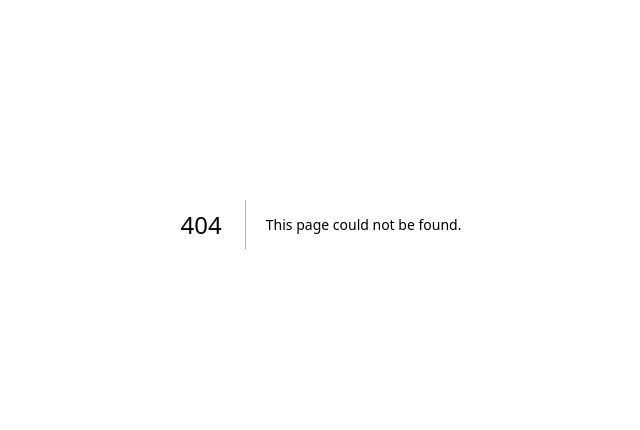
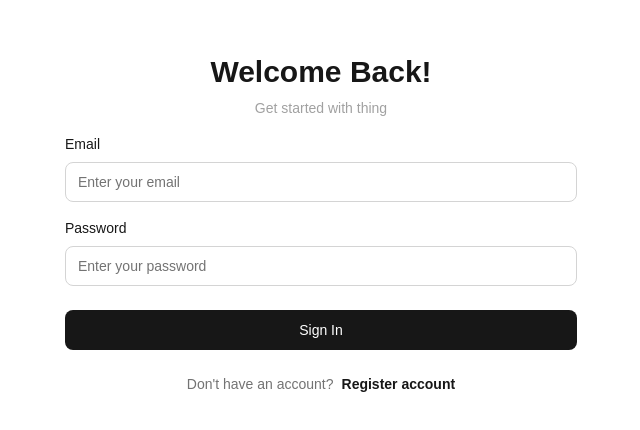
Before and after one commit to anishIA09/tick-tick, a Next.js app in the folder frontend/: page /signin in a window 1280 px wide. Before the commit this address had no page. Shown: the part 176-606 px from the top of the page, without its empty margins (319-959 px from the left). Built offline with nearby package versions, Linux system fonts and the light colour scheme.

Commit message:
feat: create signin, signup page and handle redirection etc

```diff
--- a/frontend/package.json
+++ b/frontend/package.json
@@ -9,6 +9,7 @@
     "lint": "eslint"
   },
   "dependencies": {
+    "axios": "^1.13.6",
     "clsx": "^2.1.1",
     "next": "16.1.6",
     "react": "19.2.3",
--- /dev/null
+++ b/frontend/src/app/dashboard/page.js
@@ -0,0 +1,11 @@
+import React from "react";
+
+const DashboardPage = () => {
+  return (
+    <div className="h-screen flex items-center justify-center">
+      <h1 className="text-4xl font-bold">Dashboard Page</h1>
+    </div>
+  );
+};
+
+export default DashboardPage;
--- /dev/null
+++ b/frontend/src/app/plans/page.js
@@ -0,0 +1,9 @@
+import React from "react";
+
+const PlansPage = () => {
+  return (
+    <div className="h-screen flex items-center justify-center">PlansPage</div>
+  );
+};
+
+export default PlansPage;
--- /dev/null
+++ b/frontend/src/app/signin/page.js
@@ -0,0 +1,90 @@
+"use client";
+
+import { post } from "@/config/api";
+import Link from "next/link";
+import React, { useState } from "react";
+
+const SignupPage = () => {
+  const [formData, setFormData] = useState({
+    email: "",
+    password: "",
+  });
+
+  const handleSubmit = async (e) => {
+    e.preventDefault();
+
+    try {
+      const response = await post({ url: "/auth/signin", body: formData });
+    } catch (error) {
+      console.log("Error while signing up user", error);
+    }
+  };
+
+  return (
+    <div className="h-screen flex items-center justify-center">
+      <div className="max-w-lg w-full flex flex-col items-center">
+        <div className="mb-4">
+          <h2 className="text-3xl font-semibold mb-2">Welcome Back!</h2>
+          <p className="text-sm text-neutral-400 text-center">
+            Get started with thing
+          </p>
+        </div>
+        <form onSubmit={handleSubmit} className="w-full">
+          <div className="flex flex-col space-y-4">
+            <div className="flex flex-col space-y-2">
+              <label htmlFor="email" className="text-sm font-medium">
+                Email
+              </label>
+              <input
+                id="email"
+                placeholder="Enter your email"
+                name={"email"}
+                value={formData.email}
+                onChange={(e) =>
+                  setFormData((prevFormData) => ({
+                    ...prevFormData,
+                    email: e.target.value,
+                  }))
+                }
+                className="h-10 rounded-lg text-sm px-3 placeholder:text-neutral-500 w-full border border-neutral-300"
+              />
+            </div>
+            <div className="flex flex-col space-y-2">
+              <label htmlFor="password" className="text-sm font-medium">
+                Password
+              </label>
+              <input
+                id="password"
+                type="password"
+                placeholder="Enter your password"
+                name={"password"}
+                value={formData.password}
+                onChange={(e) =>
+                  setFormData((prevFormData) => ({
+                    ...prevFormData,
+                    password: e.target.value,
+                  }))
+                }
+                className="h-10 rounded-lg text-sm px-3 placeholder:text-neutral-500 border border-neutral-300 w-full"
+              />
+            </div>
+          </div>
+          <button className="mt-6 w-full h-10 text-sm font-medium text-white bg-neutral-900 flex items-center justify-center rounded-lg hover:bg-neutral-900/80 active:bg-neutral-900">
+            Sign In
+          </button>
+        </form>
+        <div className="mt-6 flex items-center justify-center text-sm">
+          <p className="text-neutral-500">Don&apos;t have an account?</p>
+          <Link
+            href={"/signup"}
+            className="ml-2 font-semibold hover:underline hover:underline-offset-4"
+          >
+            Register account
+          </Link>
+        </div>
+      </div>
+    </div>
+  );
+};
+
+export default SignupPage;
--- /dev/null
+++ b/frontend/src/app/signup/page.js
@@ -0,0 +1,92 @@
+"use client";
+
+import { post } from "@/config/api";
+import Link from "next/link";
+import React, { useState } from "react";
+
+const SigninPage = () => {
+  const [formData, setFormData] = useState({
+    email: "",
+    password: "",
+  });
+
+  const handleSubmit = async (e) => {
+    e.preventDefault();
+
+    try {
+      const response = await post({ url: "/auth/signup", body: formData });
+    } catch (error) {
+      console.log("Error while signing up user", error);
+    }
+  };
+
+  return (
+    <div className="h-screen flex items-center justify-center">
+      <div className="max-w-lg w-full flex flex-col items-center">
+        <div className="mb-4 w-full">
+          <h2 className="text-3xl font-semibold mb-2 text-center">
+            Register Account
+          </h2>
+          <p className="text-sm text-neutral-400 text-center">
+            Create new account.
+          </p>
+        </div>
+        <form onSubmit={handleSubmit} className="w-full">
+          <div className="flex flex-col space-y-4">
+            <div className="flex flex-col space-y-2">
+              <label htmlFor="email" className="text-sm font-medium">
+                Email
+              </label>
+              <input
+                id="email"
+                placeholder="Enter your email"
+                name={"email"}
+                value={formData.email}
+                onChange={(e) =>
+                  setFormData((prevFormData) => ({
+                    ...prevFormData,
+                    email: e.target.value,
+                  }))
+                }
+                className="h-10 rounded-lg text-sm px-3 placeholder:text-neutral-500 border border-neutral-300 w-full"
+              />
+            </div>
+            <div className="flex flex-col space-y-2">
+              <label htmlFor="password" className="text-sm font-medium">
+                Password
+              </label>
+              <input
+                id="password"
+                type="password"
+                placeholder="Enter your password"
+                name={"password"}
+                value={formData.password}
+                onChange={(e) =>
+                  setFormData((prevFormData) => ({
+                    ...prevFormData,
+                    password: e.target.value,
+                  }))
+                }
+                className="h-10 rounded-lg text-sm px-3 placeholder:text-neutral-500 border border-neutral-300 w-full"
+              />
+            </div>
+          </div>
+          <button className="w-full mt-6 h-10 text-sm font-medium text-white bg-neutral-900 flex items-center justify-center rounded-lg hover:bg-neutral-900/80 active:bg-neutral-900">
+            Sign Up
+          </button>
+        </form>
+        <div className="flex items-center justify-center gap-2 text-sm mt-6">
+          <p className="text-neutral-400">Already have an account?</p>
+          <Link
+            href={"/signin"}
+            className="font-semibold hover:underline hover:underline-offset-4"
+          >
+            Login
+          </Link>
+        </div>
+      </div>
+    </div>
+  );
+};
+
+export default SigninPage;
--- /dev/null
+++ b/frontend/src/config/api.js
@@ -0,0 +1,53 @@
+import axios from "axios";
+
+const axiosInstance = axios.create({
+  baseURL: "http://localhost:3001/api/v1",
+  withCredentials: true,
+});
+
+export const get = ({ url = "", params, headers }) =>
+  new Promise((resolve, reject) => {
+    axiosInstance
+      .get(url, {
+        headers: {
+          ...headers,
+        },
+        params: params,
+      })
+      .then((result) => {
+        resolve(result);
+      })
+      .catch((error) => {
+        reject(error);
+      });
+  });
+
+export const post = ({ url = "", params, body, headers }) => {
+  return new Promise((resolve, reject) => {
+    axiosInstance
+      .post(url, body, {
+        headers: {
+          ...headers,
+        },
+        params,
+      })
+      .then((result) => {
+        resolve(result);
+      })
+      .catch((error) => {
+        if (axios.isAxiosError(error)) {
+          let message;
+
+          if (error.status >= 500 && error.status < 600) {
+            message = "Something went wrong.";
+          } else {
+            message = error?.response?.data?.message || error.message;
+          }
+
+          return reject({ data: error?.response?.data, message });
+        } else {
+          return reject(error?.response?.data ?? "Something went wrong.");
+        }
+      });
+  });
+};
--- /dev/null
+++ b/frontend/src/proxy.js
@@ -0,0 +1,31 @@
+import { NextResponse } from "next/server";
+
+const PRIVATE_ROUTES = ["/campaigns", "/dashboard", "/locations", "/plans"];
+const AUTH_ROUTES = ["/signup", "/signin"];
+
+export function proxy(req) {
+  const { pathname } = req.nextUrl;
+  const token = req.cookies.get("token")?.value;
+
+  if (token && AUTH_ROUTES.includes(pathname)) {
+    return NextResponse.redirect(new URL("/dashboard", req.url));
+  }
+
+  if (!token && PRIVATE_ROUTES.includes(pathname)) {
+    return NextResponse.redirect(new URL("/signin", req.url));
+  }
+
+  return NextResponse.next();
+}
+
+export const config = {
+  matcher: [
+    "/",
+    "/signin",
+    "/signup",
+    "/campaigns",
+    "/dashboard",
+    "/locations",
+    "/plans",
+  ],
+};
```
Also changed, not shown: 2 other files (tests, documents, lock files or other folders).
